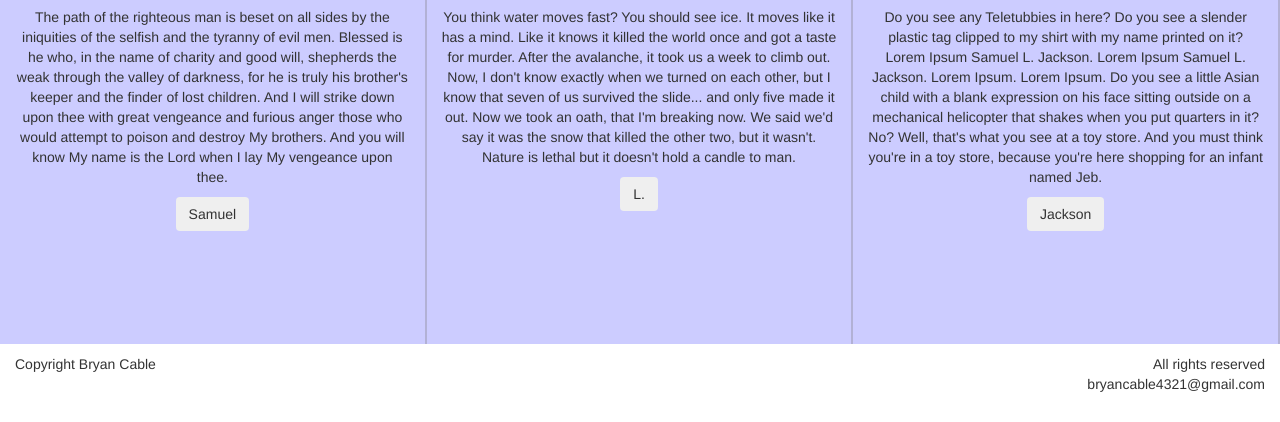
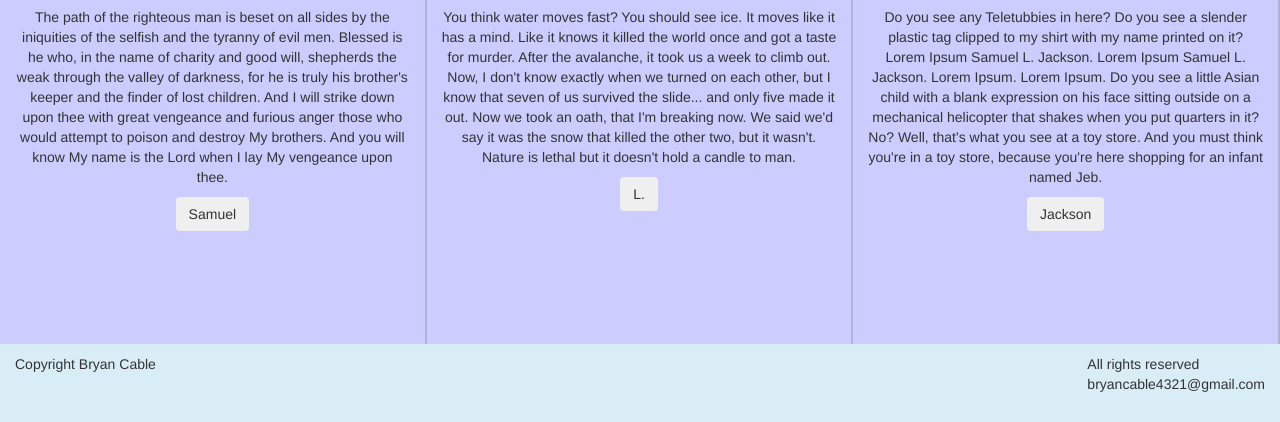
Before and after one commit to BryanCable/day3testsite, a plain HTML site: page index.html in a window 1280 px wide. Shown: the part 383-805 px from the top of the page. Drawn offline with Linux system fonts and the light colour scheme.

Commit message:
Added color to footer

```diff
--- a/css/styles.css
+++ b/css/styles.css
@@ -29,6 +29,10 @@
     text-align: center;
 }
 
+.footer {
+    height: 78px;
+}
+
 .copyright {
     padding-top: 10px;
 }
--- a/index.html
+++ b/index.html
@@ -34,9 +34,9 @@
                     <p class="paragraph">Do you see any Teletubbies in here? Do you see a slender plastic tag clipped to my shirt with my name printed on it? Lorem Ipsum Samuel L. Jackson. Lorem Ipsum Samuel L. Jackson. Lorem Ipsum. Lorem Ipsum. Do you see a little Asian child with a blank expression on his face sitting outside on a mechanical helicopter that shakes when you put quarters in it? No? Well, that's what you see at a toy store. And you must think you're in a toy store, because you're here shopping for an infant named Jeb. </p>
                     <button type="button" class="btn btn-secondary">Jackson</button>
             </div>
-            <div class="footer bg-danger">
-                <div class="col-md-6 pull-left text-left copyright">Copyright Bryan Cable</div>
-                <div class="col-md-6 pull-right text-right email">All rights reserved <br>bryancable4321@gmail.com</div>
+            <div class="col-md-12 bg-info footer">
+                <div class="pull-left copyright">Copyright Bryan Cable</div>
+                <div class="pull-right email">All rights reserved <br>bryancable4321@gmail.com</div>
             </div>
         </div>
     </div>
```
